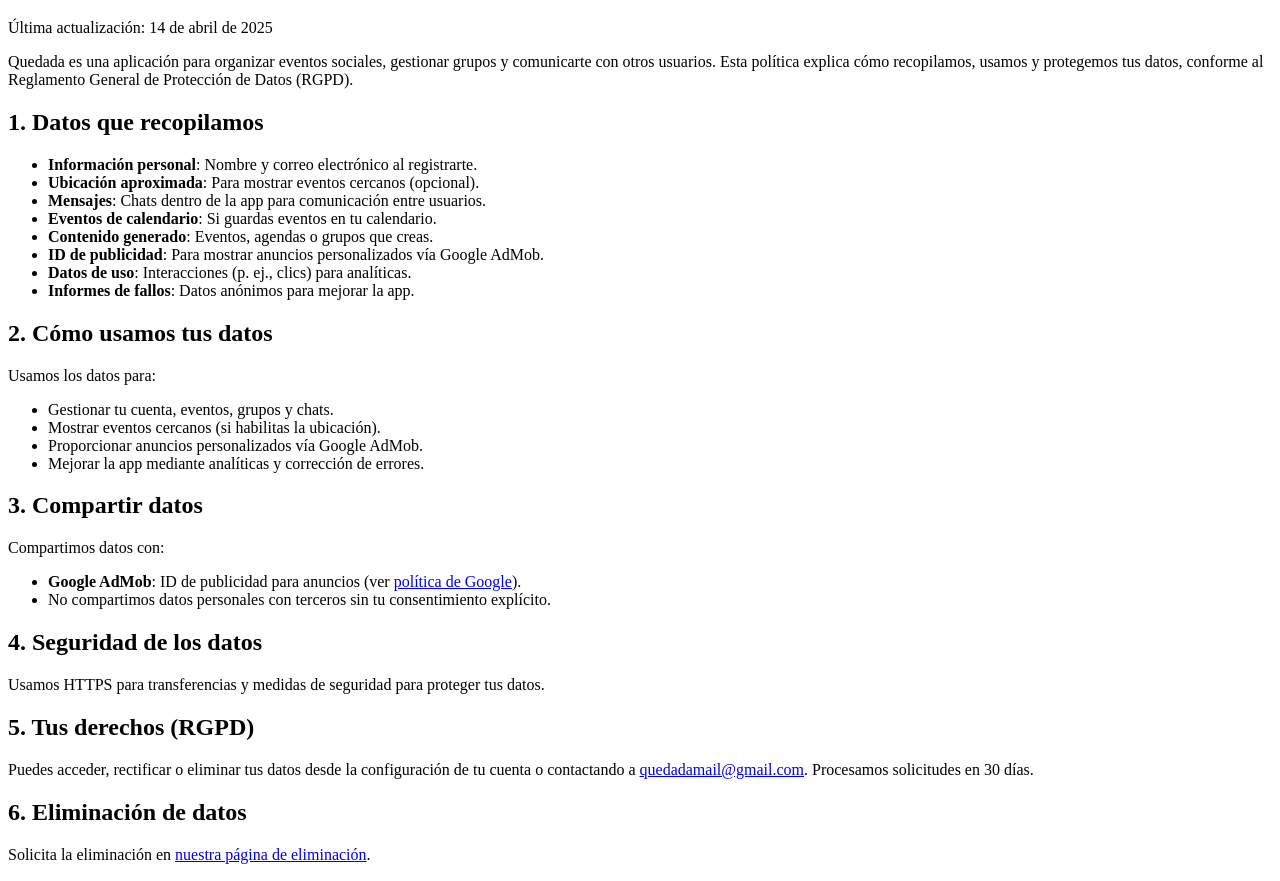
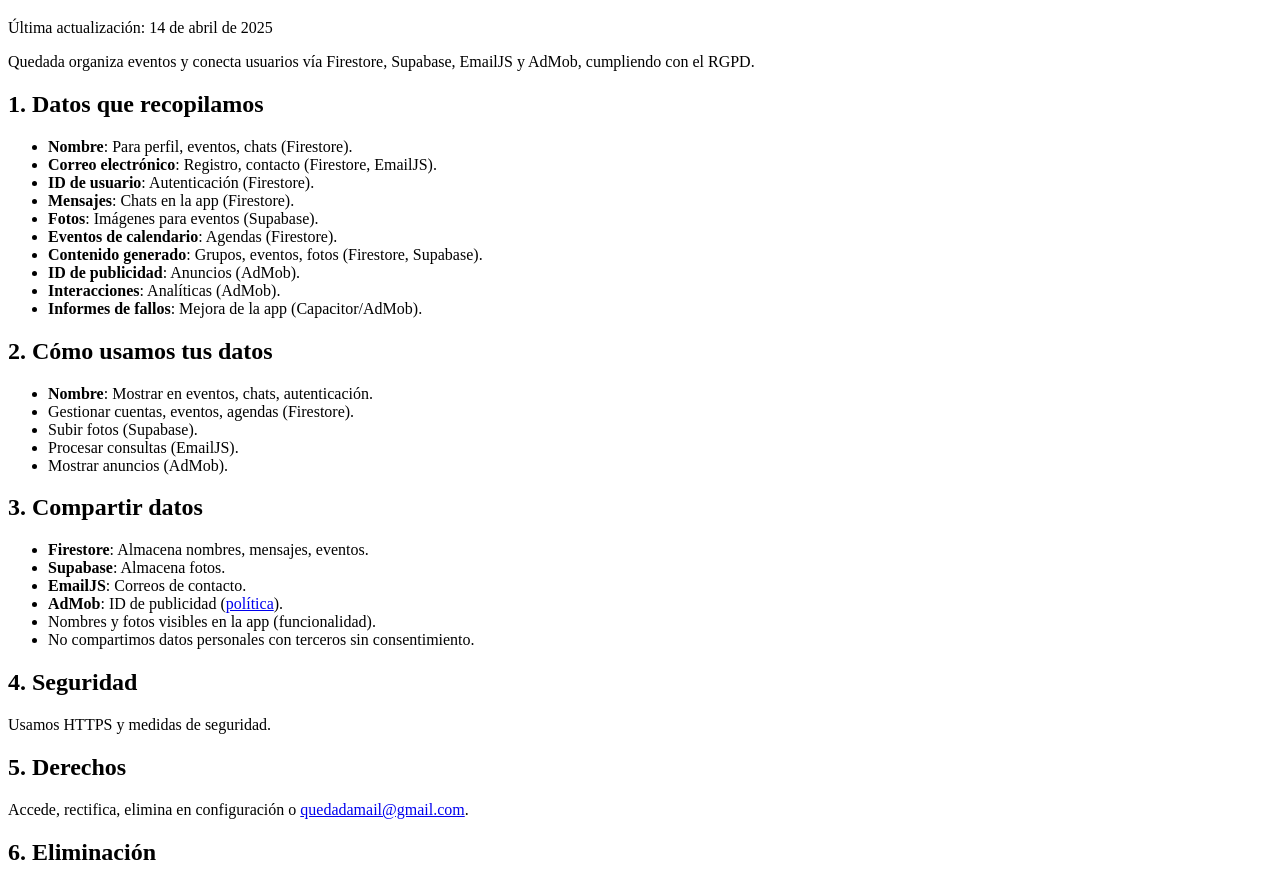
Before and after one commit to JIbarlucea/quedada-privacidad, a plain HTML site: page index.html in a window 1280 px wide. Shown: the part 61-942 px from the top of the page. Drawn offline with Linux system fonts and the light colour scheme.

Commit message:
Actualizar con Nombre, EmailJS, Supabase

```diff
--- a/index.html
+++ b/index.html
@@ -7,52 +7,54 @@
 <body>
     <h1>Política de Privacidad - Quedada</h1>
     <p>Última actualización: 14 de abril de 2025</p>
-    <p>Quedada es una aplicación para organizar eventos sociales, gestionar grupos y comunicarte con otros usuarios. Esta política explica cómo recopilamos, usamos y protegemos tus datos, conforme al Reglamento General de Protección de Datos (RGPD).</p>
+    <p>Quedada organiza eventos y conecta usuarios vía Firestore, Supabase, EmailJS y AdMob, cumpliendo con el RGPD.</p>
 
     <h2>1. Datos que recopilamos</h2>
     <ul>
-        <li><b>Información personal</b>: Nombre y correo electrónico al registrarte.</li>
-        <li><b>Ubicación aproximada</b>: Para mostrar eventos cercanos (opcional).</li>
-        <li><b>Mensajes</b>: Chats dentro de la app para comunicación entre usuarios.</li>
-        <li><b>Eventos de calendario</b>: Si guardas eventos en tu calendario.</li>
-        <li><b>Contenido generado</b>: Eventos, agendas o grupos que creas.</li>
-        <li><b>ID de publicidad</b>: Para mostrar anuncios personalizados vía Google AdMob.</li>
-        <li><b>Datos de uso</b>: Interacciones (p. ej., clics) para analíticas.</li>
-        <li><b>Informes de fallos</b>: Datos anónimos para mejorar la app.</li>
+        <li><b>Nombre</b>: Para perfil, eventos, chats (Firestore).</li>
+        <li><b>Correo electrónico</b>: Registro, contacto (Firestore, EmailJS).</li>
+        <li><b>ID de usuario</b>: Autenticación (Firestore).</li>
+        <li><b>Mensajes</b>: Chats en la app (Firestore).</li>
+        <li><b>Fotos</b>: Imágenes para eventos (Supabase).</li>
+        <li><b>Eventos de calendario</b>: Agendas (Firestore).</li>
+        <li><b>Contenido generado</b>: Grupos, eventos, fotos (Firestore, Supabase).</li>
+        <li><b>ID de publicidad</b>: Anuncios (AdMob).</li>
+        <li><b>Interacciones</b>: Analíticas (AdMob).</li>
+        <li><b>Informes de fallos</b>: Mejora de la app (Capacitor/AdMob).</li>
     </ul>
 
     <h2>2. Cómo usamos tus datos</h2>
-    <p>Usamos los datos para:</p>
     <ul>
-        <li>Gestionar tu cuenta, eventos, grupos y chats.</li>
-        <li>Mostrar eventos cercanos (si habilitas la ubicación).</li>
-        <li>Proporcionar anuncios personalizados vía Google AdMob.</li>
-        <li>Mejorar la app mediante analíticas y corrección de errores.</li>
+        <li><b>Nombre</b>: Mostrar en eventos, chats, autenticación.</li>
+        <li>Gestionar cuentas, eventos, agendas (Firestore).</li>
+        <li>Subir fotos (Supabase).</li>
+        <li>Procesar consultas (EmailJS).</li>
+        <li>Mostrar anuncios (AdMob).</li>
     </ul>
 
     <h2>3. Compartir datos</h2>
-    <p>Compartimos datos con:</p>
     <ul>
-        <li><b>Google AdMob</b>: ID de publicidad para anuncios (ver <a href="https://policies.google.com/privacy">política de Google</a>).</li>
-        <li>No compartimos datos personales con terceros sin tu consentimiento explícito.</li>
+        <li><b>Firestore</b>: Almacena nombres, mensajes, eventos.</li>
+        <li><b>Supabase</b>: Almacena fotos.</li>
+        <li><b>EmailJS</b>: Correos de contacto.</li>
+        <li><b>AdMob</b>: ID de publicidad (<a href="https://policies.google.com/privacy">política</a>).</li>
+        <li>Nombres y fotos visibles en la app (funcionalidad).</li>
+        <li>No compartimos datos personales con terceros sin consentimiento.</li>
     </ul>
 
-    <h2>4. Seguridad de los datos</h2>
-    <p>Usamos HTTPS para transferencias y medidas de seguridad para proteger tus datos.</p>
+    <h2>4. Seguridad</h2>
+    <p>Usamos HTTPS y medidas de seguridad.</p>
 
-    <h2>5. Tus derechos (RGPD)</h2>
-    <p>Puedes acceder, rectificar o eliminar tus datos desde la configuración de tu cuenta o contactando a <a href="mailto:quedadamail@gmail.com">quedadamail@gmail.com</a>. Procesamos solicitudes en 30 días.</p>
+    <h2>5. Derechos</h2>
+    <p>Accede, rectifica, elimina en configuración o <a href="mailto:quedadamail@gmail.com">quedadamail@gmail.com</a>.</p>
 
-    <h2>6. Eliminación de datos</h2>
-    <p>Solicita la eliminación en <a href="https://jibarlucea.github.io/quedada-eliminacion/">nuestra página de eliminación</a>.</p>
+    <h2>6. Eliminación</h2>
+    <p>Solicita en <a href="https://jibarlucea.github.io/quedada-eliminacion/">nuestra página</a>.</p>
 
     <h2>7. Menores</h2>
-    <p>Quedada está diseñada para mayores de 16 años o con consentimiento parental. No recopilamos datos de menores de 13 años intencionadamente.</p>
+    <p>Mayores de 16 años o con consentimiento parental.</p>
 
     <h2>8. Contacto</h2>
-    <p>Envía preguntas a <a href="mailto:quedadamail@gmail.com">quedadamail@gmail.com</a>.</p>
-
-    <h2>9. Cambios</h2>
-    <p>Podemos actualizar esta política. Los cambios se publicarán aquí.</p>
+    <p><a href="mailto:quedadamail@gmail.com">quedadamail@gmail.com</a>.</p>
 </body>
 </html>
```
